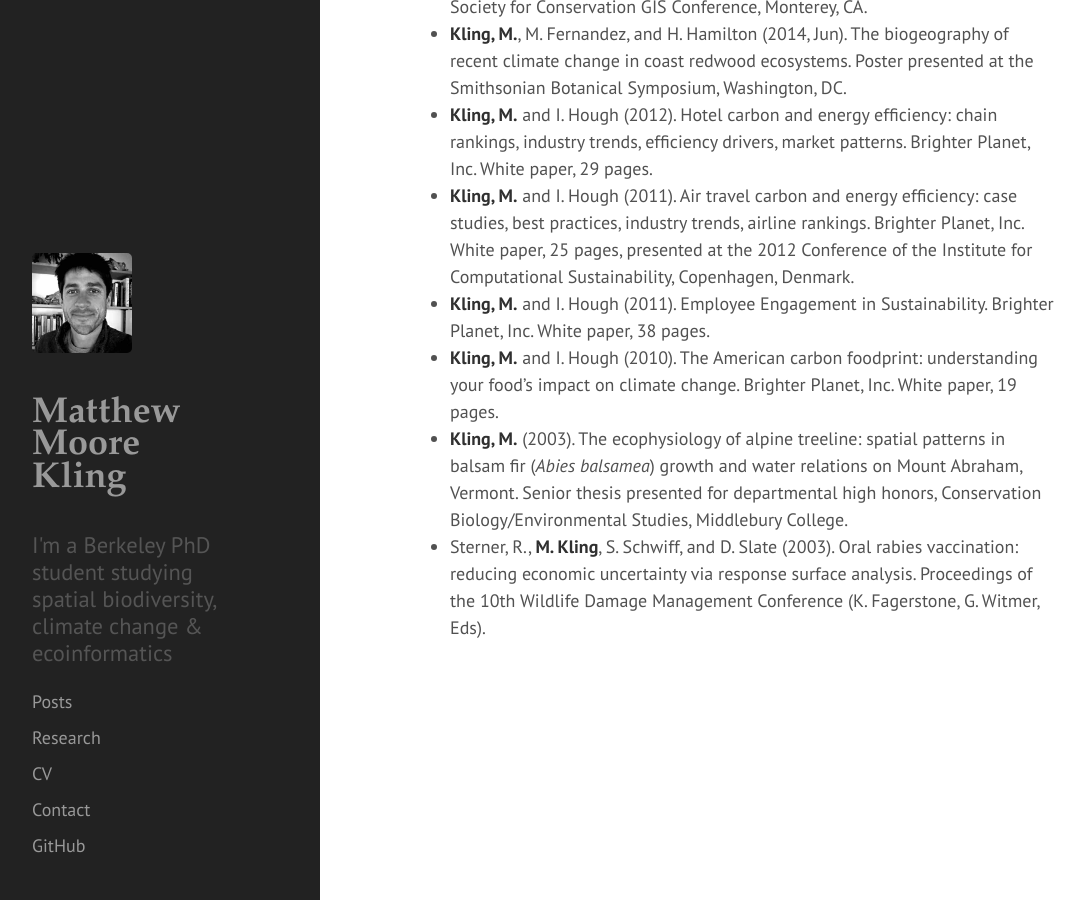
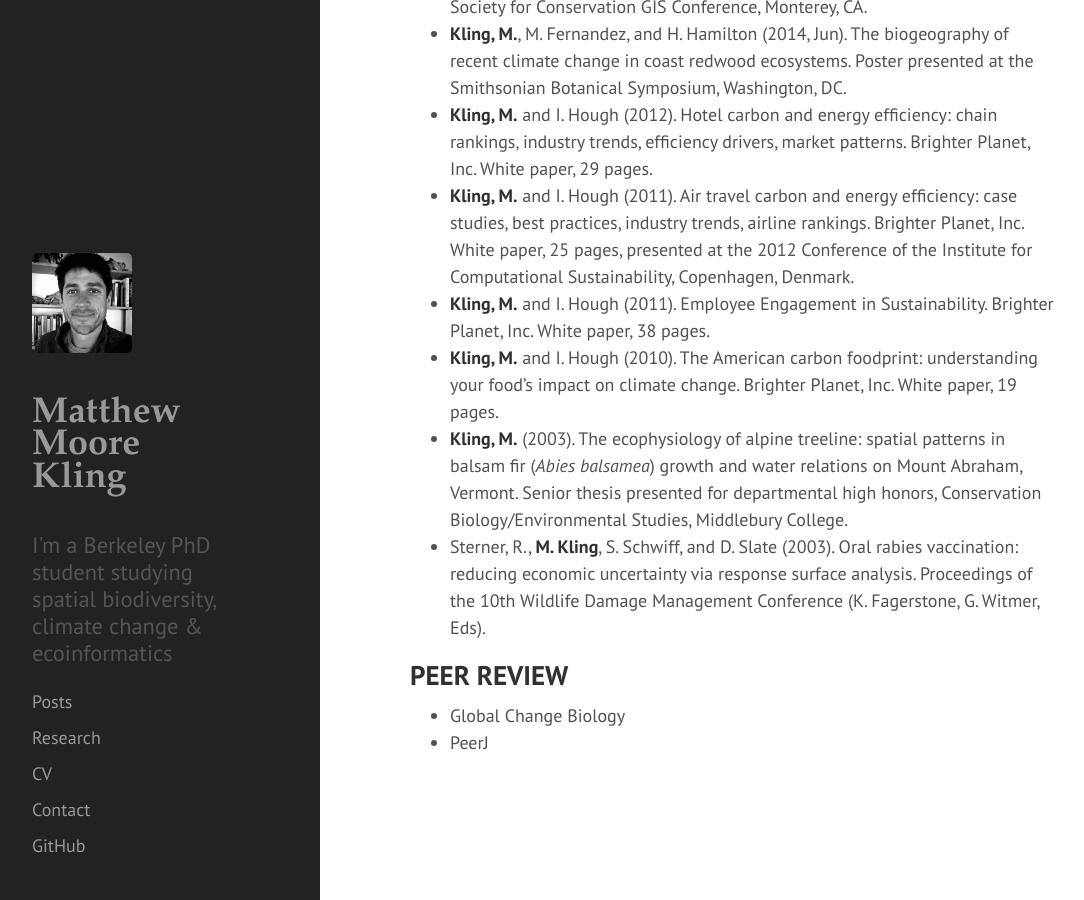
Before and after one commit to matthewkling/matthewkling.github.io, a Jekyll site: the page built from cv.md, in a window 1280 px wide and 900 px high, scrolled down 1983 px. Shown: the whole window, without its empty margins (4-1088 px from the left). Built offline with Jekyll 4.4.1, drawn with Linux system fonts in a browser that asks for light colours.

Commit message:
cv update, journal review

```diff
--- a/cv.md
+++ b/cv.md
@@ -53,3 +53,7 @@ Conservation Biology & Environmental Studies, Middlebury College
 * **Kling, M.** and I. Hough (2010).  The American carbon foodprint: understanding your food’s impact on climate change. Brighter Planet, Inc. White paper, 19 pages.
 * **Kling, M.** (2003).  The ecophysiology of alpine treeline: spatial patterns in balsam fir (*Abies balsamea*) growth and water relations on Mount Abraham, Vermont. Senior thesis presented for departmental high honors, Conservation Biology/Environmental Studies, Middlebury College.
 * Sterner, R., **M. Kling**, S. Schwiff, and D. Slate (2003). Oral rabies vaccination: reducing economic uncertainty via response surface analysis. Proceedings of the 10th Wildlife Damage Management Conference (K. Fagerstone, G. Witmer, Eds).
+
+# PEER REVIEW
+* Global Change Biology
+* PeerJ
```
